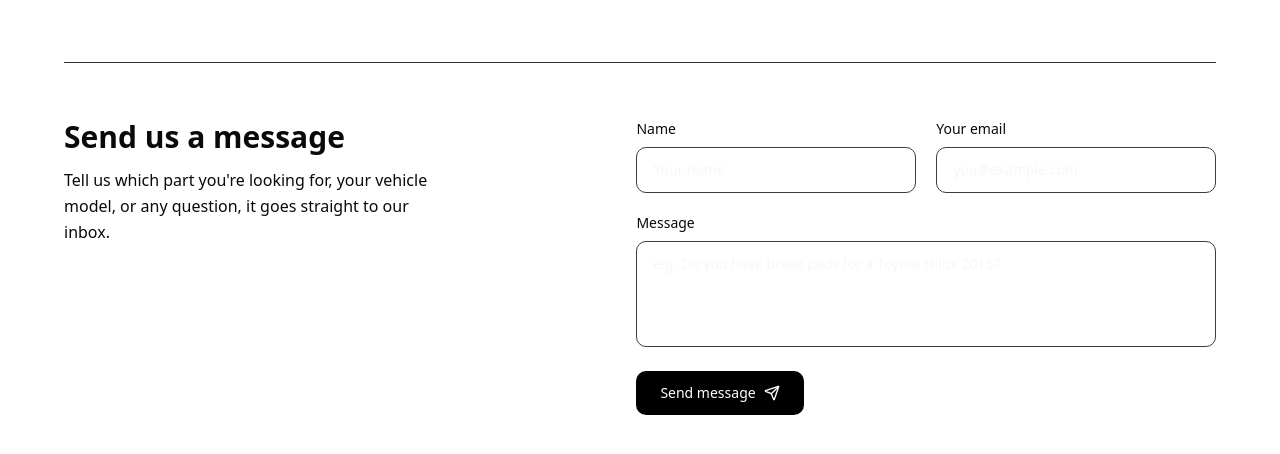
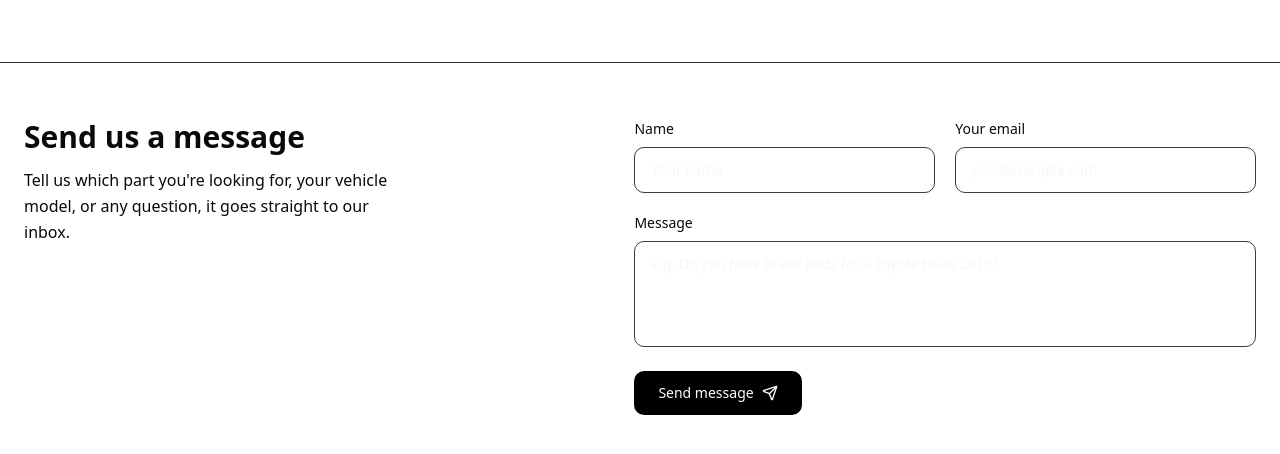
Before and after one commit to Mhando-Z/Aurora, a Next.js app: page /contactus in a window 1280 px wide. Shown: the part 742-1196 px from the top of the page. Built offline with nearby package versions, Linux system fonts and the light colour scheme; no server answers; a web font is replaced by a local one.

Commit message:
Phase One

```diff
--- a/src/app/contactus/ContactUs.jsx
+++ b/src/app/contactus/ContactUs.jsx
@@ -237,7 +237,7 @@ export default function ContactUs() {
         whileInView={{ opacity: 1, y: 0 }}
         viewport={{ once: true, margin: "-80px" }}
         transition={{ duration: 0.6, ease: [0.22, 1, 0.36, 1] }}
-        className="relative mx-auto mt-16 max-w-6xl border-t pt-14"
+        className="relative mx-auto mt-16 max-w-7xl px-6 border-t pt-14"
         style={{ borderColor: "#2E3134" }}
       >
         <div className="grid gap-10 lg:grid-cols-[0.95fr_1.05fr] lg:gap-12">
```
